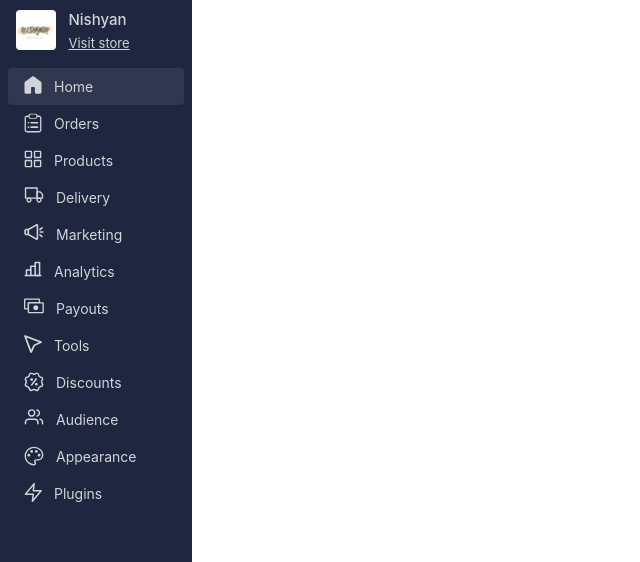
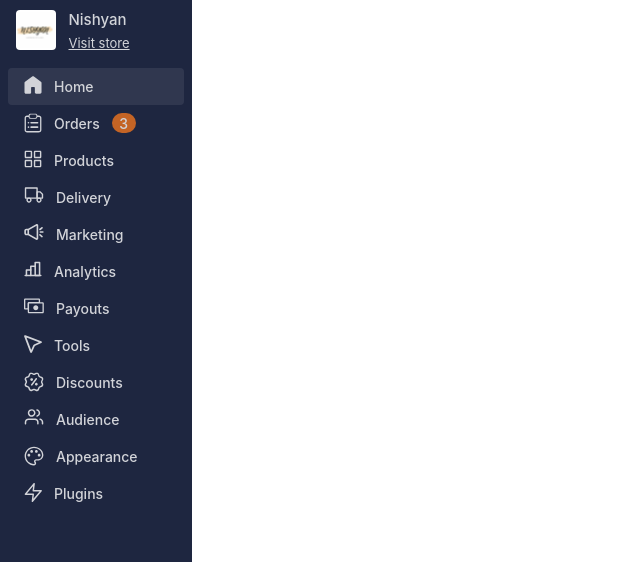
Before and after one commit to SujithThirumalaisamy/dukaan-intern, a React (Vite) app in the folder frontend/: page / in a window 1280 px wide. Shown: the top 562 px of the page, without its empty margins (0-640 px from the left). Built offline with nearby package versions, Linux system fonts and the light colour scheme.

Commit message:
Added more nav functionality with child nav elements

```diff
--- a/frontend/src/App.css
+++ b/frontend/src/App.css
@@ -9,9 +9,11 @@
   justify-content: space-between;
 }
 .sidebar-header{
+  width: 100%;
   padding: 1px 8px;
   display: flex;
   align-items: center;
+  justify-content: space-between;
   gap: 12px;
   margin-bottom: 16px;
 }
@@ -53,21 +55,44 @@
   opacity: 0.8;
   gap: 12px;
   font-size: 14px;
+  font-weight:500 ;
   cursor: pointer;
   border-radius: 4px;
   transition: background-color 0.1s linear;
 }
 .nav-item.selected{
-  background-color: #353c53;
+  background-color: rgba(255,255,255,0.1);
 }
 .nav-item.selected:hover{
-  background-color: #353c53;
+  background-color: rgba(255,255,255,0.05);
 }
 .nav-item:hover{
   background-color: rgba(48, 56, 79,0.5);
 }
 .nav-item,.ni-text{
   display: flex;
+}
+.noti-circle{
+  width: 24px;
+  height: 20px;
+  background-color: #EE741F;
+  display: flex;
+  align-items: center;
+  justify-content: center;
+  border-radius: 10px;
+}
+.nav-item-children{
+  font-size: 13px;
+  line-height: 16px;
+  font-weight:500 ;
+}
+.nav-item-child{
+  margin: 4px 0px 4px 48px;
+  cursor: pointer;
+  opacity: 0.8;
+}
+.nav-item-child.selected{
+  opacity: 1;
 }
 .nav-bottom{
   width: 100%;
--- /dev/null
+++ b/frontend/src/components/NavChild.jsx
@@ -0,0 +1,7 @@
+import React from 'react'
+
+export default function NavChild({name, notificationCount, isSelected}) {
+  return (
+    <div className={`nav-item-child ${isSelected?"selected":""}`}>{`${name} ${notificationCount?"("+notificationCount+")":""}`}</div>
+  )
+}
--- a/frontend/src/components/NavItem.jsx
+++ b/frontend/src/components/NavItem.jsx
@@ -1,10 +1,30 @@
 import React from "react";
 import DynamicIconRenderer from "../utils/DynamicIconRenderer.jsx";
-export default function NavItem({ name, isSelected, toggleSelect}) {
+import NavChild from "./NavChild.jsx";
+
+export default function NavItem({ Item, isSelected, toggleSelect }) {
+  const { notificationCount, item, children } = Item;
   return (
-    <div className={`${(isSelected?'selected':'')+' nav-item'}`} onClick={()=>toggleSelect(name)}>
-      <div className="ni-icon">{<DynamicIconRenderer itemName={name}/>}</div>
-      <div className="ni-text">{name}</div>
-    </div>
+    <>
+      <div
+        className={`${(isSelected ? "selected" : "") + " nav-item"}`}
+        onClick={() => toggleSelect(item)}
+      >
+        <div className="ni-icon">{<DynamicIconRenderer itemName={item} />}</div>
+        <div className="ni-text">{Item.item}</div>
+        {notificationCount ? (
+          <div className="noti-circle">{notificationCount}</div>
+        ) : (
+          ""
+        )}
+      </div>
+      <div className="nav-item-children">
+        {isSelected && children
+          ? children.map((child) => {
+              return <NavChild name={child.item} notificationCount={child.notificationCount} isSelected={child.isSelected}/>;
+            })
+          : ""}
+      </div>
+    </>
   );
 }
--- a/frontend/src/components/Sidebar.jsx
+++ b/frontend/src/components/Sidebar.jsx
@@ -6,25 +6,131 @@ import DynamicIconRenderer from "../utils/DynamicIconRenderer";
 import NishyanIcon from "../assets/NishyanIcon";
 export default function Sidebar() {
   const NavItems = [
-    "Home",
-    "Orders",
-    "Products",
-    "Delivery",
-    "Marketing",
-    "Analytics",
-    "Payouts",
-    "Tools",
-    "Discounts",
-    "Audience",
-    "Appearance",
-    "Plugins",
+    {
+      item: "Home",
+      notificationCount: 0,
+      children: [],
+    },
+    {
+      item: "Orders",
+      notificationCount: 3,
+      children: [
+        {
+          item: "All orders",
+          notificationCount: 303,
+          isSelected: true,
+        },
+        {
+          item: "Returns",
+          notificationCount: 2,
+          isSelected: false,
+        },
+        {
+          item: "Abandoned",
+          notificationCount: 103,
+          isSelected: false,
+        },
+      ],
+    },
+    {
+      item: "Products",
+      notificationCount: 0,
+      children: [
+        {
+          item: "All products",
+          notificationCount: 133,
+          isSelected: true,
+        },
+        {
+          item: "Categories",
+          notificationCount: 13,
+          isSelected: false,
+        },
+        {
+          item: "Inventory ",
+          notificationCount: 0,
+          isSelected: false,
+        },
+      ],
+    },
+    {
+      item: "Delivery",
+      notificationCount: 0,
+      children: [],
+    },
+    {
+      item: "Marketing",
+      notificationCount: 0,
+      children: [],
+    },
+    {
+      item: "Analytics",
+      notificationCount: 0,
+      children: [],
+    },
+    {
+      item: "Payouts",
+      notificationCount: 0,
+      children: [],
+    },
+    {
+      item: "Tools",
+      notificationCount: 0,
+      children: [],
+    },
+    {
+      item: "Discounts",
+      notificationCount: 0,
+      children: [],
+    },
+    {
+      item: "Audience",
+      notificationCount: 0,
+      children: [],
+    },
+    {
+      item: "Appearance",
+      notificationCount: 0,
+      children: [
+        {
+          item: "Themes",
+          notificationCount: 0,
+          isSelected: true,
+        },
+        {
+          item: "Pages",
+          notificationCount: 0,
+          isSelected: false,
+        },
+        {
+          item: "Menus",
+          notificationCount: 0,
+          isSelected: false,
+        },
+        {
+          item: "Blog",
+          notificationCount: 0,
+          isSelected: false,
+        },
+        {
+          item: "Media",
+          notificationCount: 0,
+          isSelected: false,
+        },
+      ],
+    },
+    {
+      item: "Plugins",
+      notificationCount: 0,
+      children: [],
+    },
   ];
-  const [selectedNav, setSelectedNav] = useState("Home")
+  const [selectedNav, setSelectedNav] = useState("Home");
   return (
     <div className="sidebar">
       <div className="sidebar-header">
         <div className="sh-logo">
-            <DynamicIconRenderer itemName={"Nishyan"}/>
+          <DynamicIconRenderer itemName={"Nishyan"} />
         </div>
         <div className="sh-store">
           <div className="sh-store-name">Nishyan</div>
@@ -32,20 +138,29 @@ export default function Sidebar() {
             Visit store
           </a>
         </div>
-        <DynamicIconRenderer itemName="DropDown" />
+        <div style={{ cursor: "pointer" }}>
+          <DynamicIconRenderer itemName="DropDown" />
+        </div>
       </div>
       <div className="nav-items">
         {NavItems.map((Item) => {
-          return <NavItem name={Item} key={Item} isSelected={selectedNav === Item} toggleSelect={setSelectedNav}/>;
+          return (
+            <NavItem
+              key={Item.item}
+              Item={Item}
+              toggleSelect={setSelectedNav}
+              isSelected={selectedNav === Item.item}
+            />
+          );
         })}
       </div>
       <div className="nav-bottom">
         <span className="nb-icon">
-            <DynamicIconRenderer itemName="Credits" />
+          <DynamicIconRenderer itemName="Credits" />
         </span>
         <div className="nb-text">
-            <span className="credits-header">Available credits</span>
-            <span className="credits">222.10</span>
+          <span className="credits-header">Available credits</span>
+          <span className="credits">222.10</span>
         </div>
       </div>
     </div>
```
